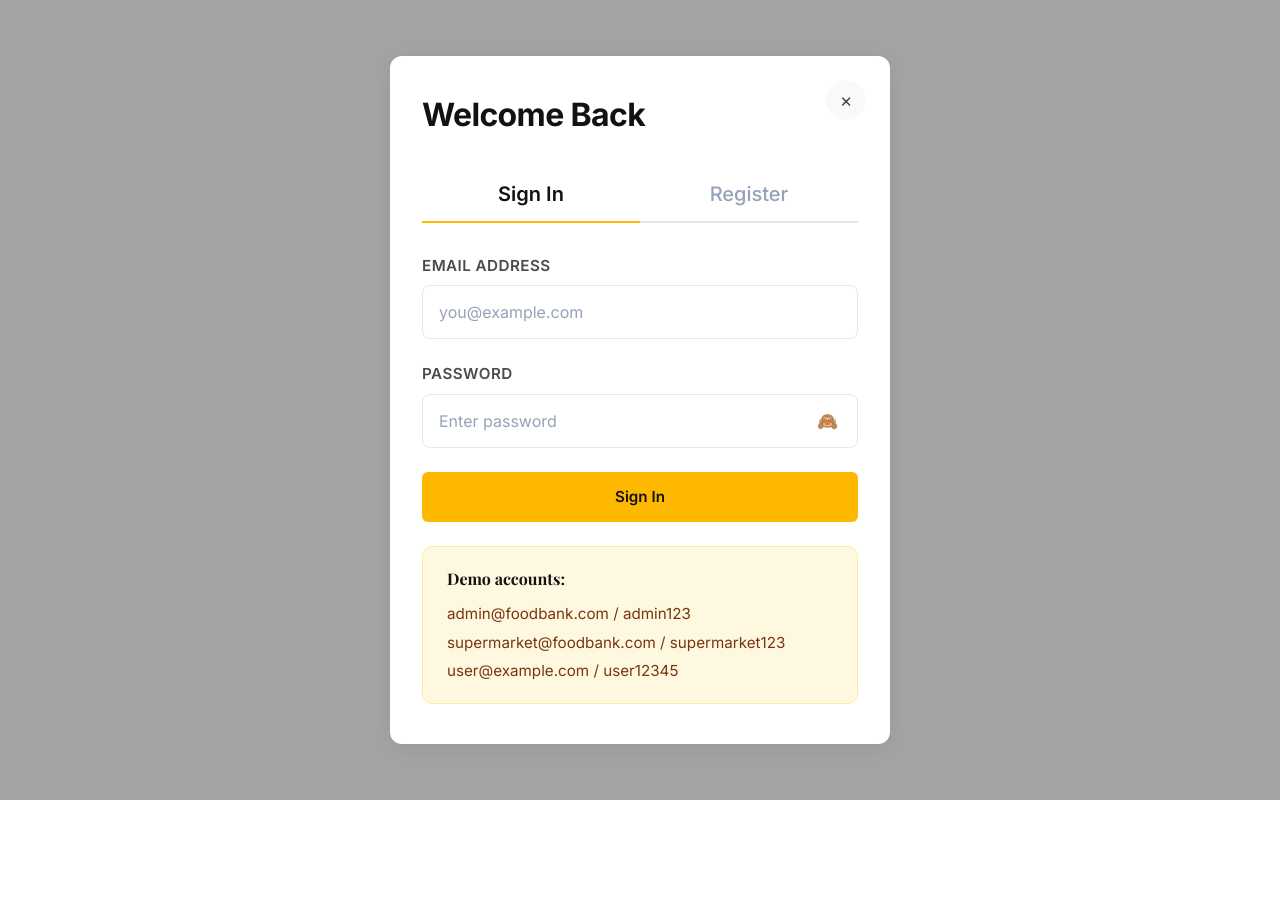
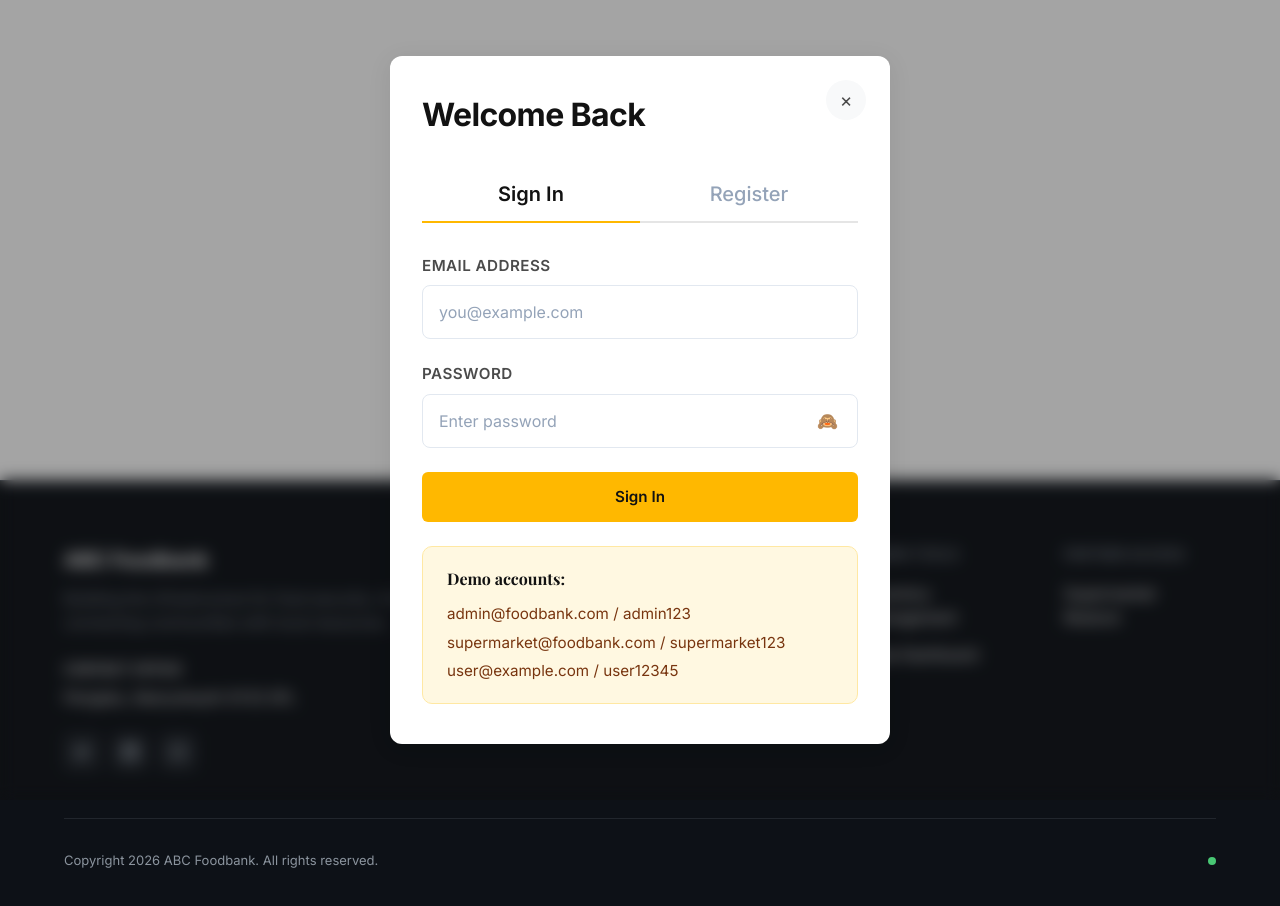
Before and after one commit to weizirou6688-del/foodbank, a React (Vite) app in the folder frontend/: page /supermarket in a window 1280 px wide. Shown: the top 906 px of the page. Before the commit the page ends 800 px from the top, so only its background shows below. Built offline with nearby package versions, Linux system fonts and the light colour scheme; no server answers.

Commit message:
Sync shared footer across public and protected pages

```diff
--- a/frontend/src/app/router.tsx
+++ b/frontend/src/app/router.tsx
@@ -29,7 +29,7 @@ export const router = createBrowserRouter([
   {
     path: '/data-dashboard-preview',
     element: withSuspense(
-      <ProtectedRoute allowedRole="admin">
+      <ProtectedRoute allowedRole="admin" showFooterWhenBlocked>
         <Navigate to="/admin?section=statistics" replace />
       </ProtectedRoute>,
     ),
@@ -40,7 +40,7 @@ export const router = createBrowserRouter([
   {
     path: '/food-management-preview',
     element: withSuspense(
-      <ProtectedRoute allowedRole="admin">
+      <ProtectedRoute allowedRole="admin" showFooterWhenBlocked>
         <Navigate to="/admin?section=food" replace />
       </ProtectedRoute>,
     ),
@@ -48,7 +48,7 @@ export const router = createBrowserRouter([
   {
     path: '/supermarket',
     element: withSuspense(
-      <ProtectedRoute allowedRole="supermarket">
+      <ProtectedRoute allowedRole="supermarket" showFooterWhenBlocked>
         <Supermarket />
       </ProtectedRoute>
     ),
@@ -77,7 +77,7 @@ export const router = createBrowserRouter([
       {
         path: 'admin',
         element: withSuspense(
-          <ProtectedRoute allowedRole="admin">
+          <ProtectedRoute allowedRole="admin" showFooterWhenBlocked>
             <Admin />
           </ProtectedRoute>
         ),
--- a/frontend/src/features/auth/components/ProtectedRoute.tsx
+++ b/frontend/src/features/auth/components/ProtectedRoute.tsx
@@ -1,13 +1,19 @@
 import { useEffect, useState, type ReactNode } from 'react'
 import { useAuthStore } from '@/app/store/authStore'
+import PublicSiteFooter from '@/shared/ui/PublicSiteFooter'
 import LoginModal from './LoginModal'
 
 interface ProtectedRouteProps {
   children: ReactNode
   allowedRole?: 'admin' | 'supermarket'
+  showFooterWhenBlocked?: boolean
 }
 
-export default function ProtectedRoute({ children, allowedRole }: ProtectedRouteProps) {
+export default function ProtectedRoute({
+  children,
+  allowedRole,
+  showFooterWhenBlocked = false,
+}: ProtectedRouteProps) {
   const { isAuthenticated, user } = useAuthStore()
   const [showModal, setShowModal] = useState(!isAuthenticated)
 
@@ -21,6 +27,7 @@ export default function ProtectedRoute({ children, allowedRole }: ProtectedRoute
         <div style={{ minHeight: '60vh', display: 'flex', alignItems: 'center', justifyContent: 'center' }}>
           <p style={{ color: '#6b7280' }}>Please sign in to access this page.</p>
         </div>
+        {showFooterWhenBlocked ? <PublicSiteFooter /> : null}
         <LoginModal isOpen={showModal} onClose={() => setShowModal(false)} />
       </>
     )
@@ -28,9 +35,12 @@ export default function ProtectedRoute({ children, allowedRole }: ProtectedRoute
 
   if (allowedRole && user?.role !== allowedRole) {
     return (
-      <div style={{ minHeight: '60vh', display: 'flex', alignItems: 'center', justifyContent: 'center' }}>
-        <p style={{ color: '#6b7280' }}>You do not have permission to access this page.</p>
-      </div>
+      <>
+        <div style={{ minHeight: '60vh', display: 'flex', alignItems: 'center', justifyContent: 'center' }}>
+          <p style={{ color: '#6b7280' }}>You do not have permission to access this page.</p>
+        </div>
+        {showFooterWhenBlocked ? <PublicSiteFooter /> : null}
+      </>
     )
   }
 
--- a/frontend/src/pages/Admin/AdminFoodManagement.tsx
+++ b/frontend/src/pages/Admin/AdminFoodManagement.tsx
@@ -12,6 +12,7 @@ import QuantityPromptModal from '@/features/admin/components/QuantityPromptModal
 import { useAuthStore } from '@/app/store/authStore'
 import { useFoodBankStore } from '@/app/store/foodBankStore'
 import { adminAPI, restockAPI } from '@/shared/lib/api'
+import PublicSiteFooter from '@/shared/ui/PublicSiteFooter'
 
 type Tab = 'packages' | 'items' | 'packaging' | 'lots' | 'low-stock'
 
@@ -1164,6 +1165,7 @@ export default function AdminFoodManagement({ onSwitch: _onSwitch }: Props) {
         submitting={isActionBusy(restockConfirmTarget?.mode === 'fulfil' ? 'restock-fulfil' : 'restock-cancel')}
         onConfirm={submitRestockConfirm}
       />
+      <PublicSiteFooter />
     </div>
   )
 }
--- a/frontend/src/pages/Admin/AdminStatistics.tsx
+++ b/frontend/src/pages/Admin/AdminStatistics.tsx
@@ -1,6 +1,7 @@
 import { useEffect, useMemo, useState } from 'react'
 import { useAuthStore } from '@/app/store/authStore'
 import { adminAPI } from '@/shared/lib/api'
+import PublicSiteFooter from '@/shared/ui/PublicSiteFooter'
 import type { DonationListRow } from '@/shared/types/common'
 
 type Period = 'Day' | 'Week' | 'Month'
@@ -352,6 +353,7 @@ export default function AdminStatistics({ onSwitch: _onSwitch }: Props) {
           </table>
         )}
       </div>
+      <PublicSiteFooter />
     </div>
   )
 }
--- a/frontend/src/pages/Supermarket/Supermarket.tsx
+++ b/frontend/src/pages/Supermarket/Supermarket.tsx
@@ -328,10 +328,6 @@ export default function Supermarket() {
                 {isSubmittingDonation ? 'Submitting...' : 'Submit Restock'}
               </button>
             </form>
-
-            <div className="mt-6 text-center text-[14px]" style={{ color: '#6B7280' }}>
-              UK Registered Charity No. 1234567 | All Rights Reserved | Secured Data
-            </div>
           </div>
         </div>
       </main>
--- a/frontend/src/shared/ui/PublicSiteFooter.tsx
+++ b/frontend/src/shared/ui/PublicSiteFooter.tsx
@@ -1,4 +1,4 @@
-import { useState, type MouseEvent } from 'react'
+import { useState, type CSSProperties, type MouseEvent } from 'react'
 import { useNavigate } from 'react-router-dom'
 import { useAuthStore } from '@/app/store/authStore'
 import LoginModal from '@/features/auth/components/LoginModal'
@@ -39,6 +39,63 @@ const footerSections: FooterSection[] = [
   },
 ]
 
+const FOOTER_FONT_FAMILY = 'Inter, system-ui, sans-serif'
+const footerBaseTextStyle: CSSProperties = {
+  fontFamily: FOOTER_FONT_FAMILY,
+  letterSpacing: 'normal',
+  textAlign: 'start',
+}
+const footerBrandStyle: CSSProperties = {
+  ...footerBaseTextStyle,
+  fontSize: '20px',
+  lineHeight: '30px',
+  fontWeight: 700,
+  marginBottom: '12px',
+}
+const footerDescriptionStyle: CSSProperties = {
+  ...footerBaseTextStyle,
+  fontSize: '15px',
+  lineHeight: '24.375px',
+  fontWeight: 400,
+  marginBottom: '24px',
+}
+const footerEyebrowStyle: CSSProperties = {
+  ...footerBaseTextStyle,
+  fontSize: '13px',
+  lineHeight: '19.5px',
+  fontWeight: 600,
+  letterSpacing: '0.325px',
+  textTransform: 'uppercase',
+  marginBottom: '8px',
+}
+const footerBodyStyle: CSSProperties = {
+  ...footerBaseTextStyle,
+  fontSize: '15px',
+  lineHeight: '22.5px',
+  fontWeight: 400,
+}
+const footerSectionTitleStyle: CSSProperties = {
+  ...footerBaseTextStyle,
+  fontSize: '13px',
+  lineHeight: '19.5px',
+  fontWeight: 600,
+  letterSpacing: '0.325px',
+  textTransform: 'uppercase',
+  marginBottom: '16px',
+}
+const footerLinkStyle: CSSProperties = {
+  ...footerBaseTextStyle,
+  fontSize: '15px',
+  lineHeight: '22.5px',
+  fontWeight: 400,
+}
+const footerCopyrightStyle: CSSProperties = {
+  ...footerBaseTextStyle,
+  fontSize: '13px',
+  lineHeight: '19.5px',
+  fontWeight: 400,
+}
+
 export default function PublicSiteFooter() {
   const navigate = useNavigate()
   const { isAuthenticated } = useAuthStore()
@@ -77,46 +134,65 @@ export default function PublicSiteFooter() {
 
   return (
     <>
-      <footer className="bg-[#0D1117] text-white border-t border-[#1F2937]">
-        <div className="max-w-[1200px] mx-auto px-6 py-16">
-          <div className="grid md:grid-cols-12 gap-12 mb-12">
+      <footer className="bg-[#0D1117] border-t border-[#1F2937] text-white" style={footerBaseTextStyle}>
+        <div className="mx-auto max-w-[1200px] px-6 py-16">
+          <div className="mb-12 grid gap-12 md:grid-cols-12">
             <div className="md:col-span-6">
-              <h3 className="text-[1.25rem] font-bold mb-3 text-white">ABC Foodbank</h3>
-              <p className="text-[15px] text-[#8B949E] leading-relaxed mb-6 max-w-[480px]">
+              <h3 style={footerBrandStyle} className="text-white">
+                ABC Foodbank
+              </h3>
+              <p style={footerDescriptionStyle} className="max-w-[480px] text-[#8B949E]">
                 Building the infrastructure for food security. A transparent platform connecting
                 communities with local resources.
               </p>
               <div className="mb-6">
-                <div className="text-[13px] font-semibold uppercase tracking-wide mb-2 text-[#ffffff]">
+                <div style={footerEyebrowStyle} className="text-[#ffffff]">
                   Contact Office
                 </div>
-                <div className="text-[15px] text-white">Penglais, Aberystwyth SY23 3FL</div>
+                <div style={footerBodyStyle} className="text-white">
+                  Penglais, Aberystwyth SY23 3FL
+                </div>
               </div>
               <div className="flex items-center gap-3">
                 <a
                   href="#twitter"
-                  className="w-9 h-9 bg-[#21262D] hover:bg-[#FFB800] rounded-[4px] flex items-center justify-center transition-all group"
+                  className="group flex h-9 w-9 items-center justify-center rounded-[4px] bg-[#21262D] transition-all hover:bg-[#FFB800]"
                   aria-label="Twitter"
                 >
-                  <svg className="w-4 h-4 text-[#8B949E] group-hover:text-[#0D1117]" fill="currentColor" viewBox="0 0 24 24" aria-hidden="true">
+                  <svg
+                    className="h-4 w-4 text-[#8B949E] group-hover:text-[#0D1117]"
+                    fill="currentColor"
+                    viewBox="0 0 24 24"
+                    aria-hidden="true"
+                  >
                     <path d="M8.29 20.251c7.547 0 11.675-6.253 11.675-11.675 0-.178 0-.355-.012-.53A8.348 8.348 0 0022 5.92a8.19 8.19 0 01-2.357.646 4.118 4.118 0 001.804-2.27 8.224 8.224 0 01-2.605.996 4.107 4.107 0 00-6.993 3.743 11.65 11.65 0 01-8.457-4.287 4.106 4.106 0 001.27 5.477A4.072 4.072 0 012.8 9.713v.052a4.105 4.105 0 003.292 4.022 4.095 4.095 0 01-1.853.07 4.108 4.108 0 003.834 2.85A8.233 8.233 0 012 18.407a11.616 11.616 0 006.29 1.84" />
                   </svg>
                 </a>
                 <a
                   href="#linkedin"
-                  className="w-9 h-9 bg-[#21262D] hover:bg-[#FFB800] rounded-[4px] flex items-center justify-center transition-all group"
+                  className="group flex h-9 w-9 items-center justify-center rounded-[4px] bg-[#21262D] transition-all hover:bg-[#FFB800]"
                   aria-label="LinkedIn"
                 >
-                  <svg className="w-4 h-4 text-[#8B949E] group-hover:text-[#0D1117]" fill="currentColor" viewBox="0 0 24 24" aria-hidden="true">
+                  <svg
+                    className="h-4 w-4 text-[#8B949E] group-hover:text-[#0D1117]"
+                    fill="currentColor"
+                    viewBox="0 0 24 24"
+                    aria-hidden="true"
+                  >
                     <path d="M20.447 20.452h-3.554v-5.569c0-1.328-.027-3.037-1.852-3.037-1.853 0-2.136 1.445-2.136 2.939v5.667H9.351V9h3.414v1.561h.046c.477-.9 1.637-1.85 3.37-1.85 3.601 0 4.267 2.37 4.267 5.455v6.286zM5.337 7.433c-1.144 0-2.063-.926-2.063-2.065 0-1.138.92-2.063 2.063-2.063 1.14 0 2.064.925 2.064 2.063 0 1.139-.925 2.065-2.064 2.065zm1.782 13.019H3.555V9h3.564v11.452zM22.225 0H1.771C.792 0 0 .774 0 1.729v20.542C0 23.227.792 24 1.771 24h20.451C23.2 24 24 23.227 24 22.271V1.729C24 .774 23.2 0 22.222 0h.003z" />
                   </svg>
                 </a>
                 <a
                   href="#instagram"
-                  className="w-9 h-9 bg-[#21262D] hover:bg-[#FFB800] rounded-[4px] flex items-center justify-center transition-all group"
+                  className="group flex h-9 w-9 items-center justify-center rounded-[4px] bg-[#21262D] transition-all hover:bg-[#FFB800]"
                   aria-label="Instagram"
                 >
-                  <svg className="w-4 h-4 text-[#8B949E] group-hover:text-[#0D1117]" fill="currentColor" viewBox="0 0 24 24" aria-hidden="true">
+                  <svg
+                    className="h-4 w-4 text-[#8B949E] group-hover:text-[#0D1117]"
+                    fill="currentColor"
+                    viewBox="0 0 24 24"
+                    aria-hidden="true"
+                  >
                     <path d="M12 2.163c3.204 0 3.584.012 4.85.07 3.252.148 4.771 1.691 4.919 4.919.058 1.265.069 1.645.069 4.849 0 3.205-.012 3.584-.069 4.849-.149 3.225-1.664 4.771-4.919 4.919-1.266.058-1.644.07-4.85.07-3.204 0-3.584-.012-4.849-.07-3.26-.149-4.771-1.699-4.919-4.92-.058-1.265-.07-1.644-.07-4.849 0-3.204.013-3.583.07-4.849.149-3.227 1.664-4.771 4.919-4.919 1.266-.057 1.645-.069 4.849-.069zm0-2.163c-3.259 0-3.667.014-4.947.072-4.358.2-6.78 2.618-6.98 6.98-.059 1.281-.073 1.689-.073 4.948 0 3.259.014 3.668.072 4.948.2 4.358 2.618 6.78 6.98 6.98 1.281.058 1.689.072 4.948.072 3.259 0 3.668-.014 4.948-.072 4.354-.2 6.782-2.618 6.979-6.98.059-1.28.073-1.689.073-4.948 0-3.259-.014-3.667-.072-4.947-.196-4.354-2.617-6.78-6.979-6.98-1.281-.059-1.69-.073-4.949-.073zm0 5.838c-3.403 0-6.162 2.759-6.162 6.162s2.759 6.163 6.162 6.163 6.162-2.759 6.162-6.163c0-3.403-2.759-6.162-6.162-6.162zm0 10.162c-2.209 0-4-1.79-4-4 0-2.209 1.791-4 4-4s4 1.791 4 4c0 2.21-1.791 4-4 4zm6.406-11.845c-.796 0-1.441.645-1.441 1.44s.645 1.44 1.441 1.44c.795 0 1.439-.645 1.439-1.44s-.644-1.44-1.439-1.44z" />
                   </svg>
                 </a>
@@ -125,7 +201,7 @@ export default function PublicSiteFooter() {
 
             {footerSections.map((section) => (
               <div key={section.title} className="md:col-span-2">
-                <h4 className="text-[13px] font-semibold mb-4 uppercase tracking-wide text-[#8B949E]">
+                <h4 style={footerSectionTitleStyle} className="text-[#8B949E]">
                   {section.title}
                 </h4>
                 <ul className="space-y-3">
@@ -134,7 +210,8 @@ export default function PublicSiteFooter() {
                       <a
                         href={link.path}
                         onClick={(event) => handleFooterLinkClick(event, link)}
-                        className="text-[15px] text-white hover:text-[#FFB800] transition-colors"
+                        style={footerLinkStyle}
+                        className="text-white transition-colors hover:text-[#FFB800]"
                       >
                         {link.label}
                       </a>
@@ -145,11 +222,13 @@ export default function PublicSiteFooter() {
             ))}
           </div>
 
-          <div className="pt-8 border-t border-[#21262D]">
-            <div className="flex flex-col md:flex-row items-center justify-between gap-4">
-              <p className="text-[13px] text-[#8B949E]">Copyright 2026 ABC Foodbank. All rights reserved.</p>
+          <div className="border-t border-[#21262D] pt-8">
+            <div className="flex flex-col items-center justify-between gap-4 md:flex-row">
+              <p style={footerCopyrightStyle} className="text-[#8B949E]">
+                Copyright 2026 ABC Foodbank. All rights reserved.
+              </p>
               <div className="flex items-center gap-2">
-                <span className="w-2 h-2 bg-[#48C774] rounded-full" />
+                <span className="h-2 w-2 rounded-full bg-[#48C774]" />
               </div>
             </div>
           </div>
```
Also changed, not shown: frontend/src/pages/Admin/Admin.tsx (+7 -3 lines), frontend/src/pages/Admin/AdminDataDashboardPreview.tsx (+6 -28 lines), frontend/src/pages/Admin/AdminFoodManagementPreview.tsx (+6 -26 lines).
